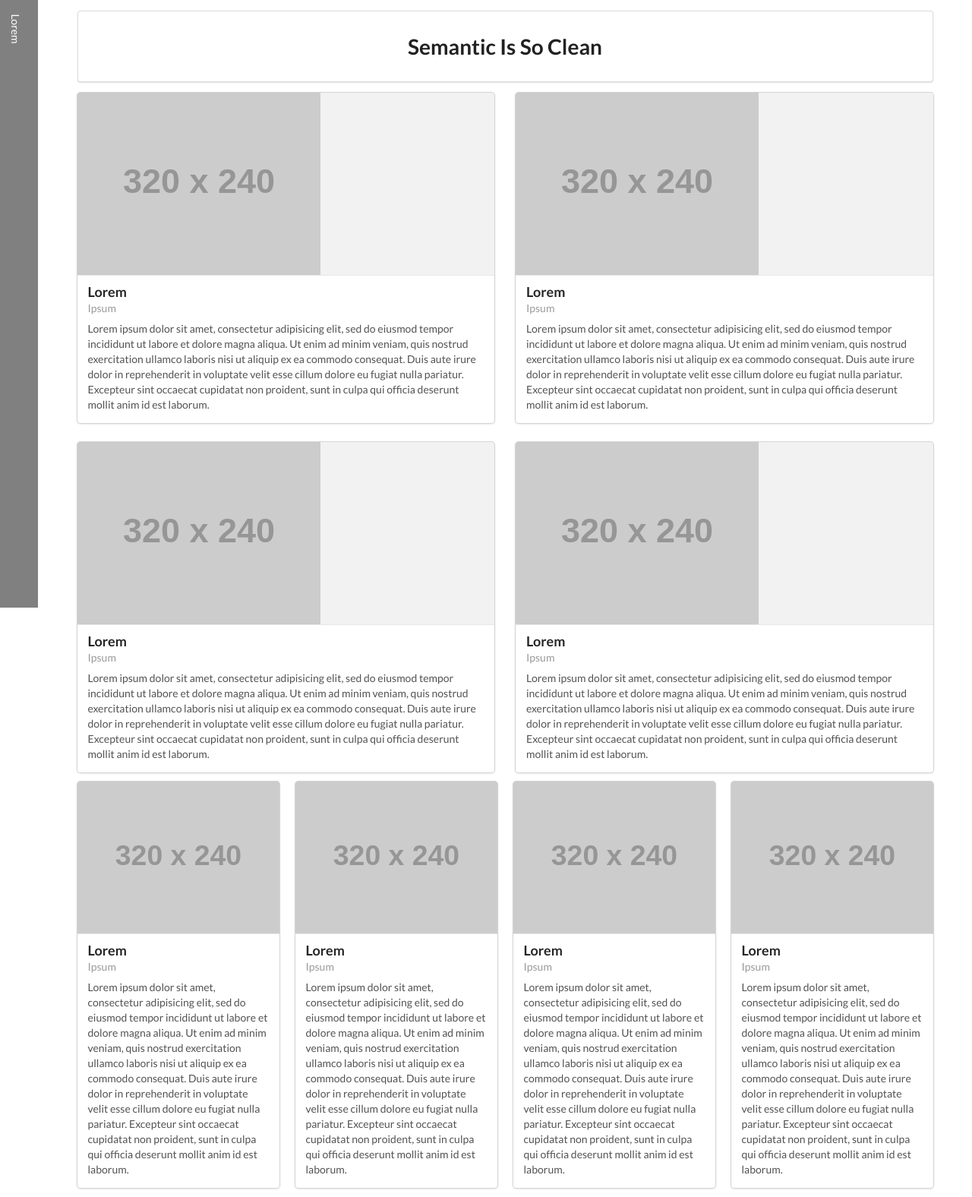
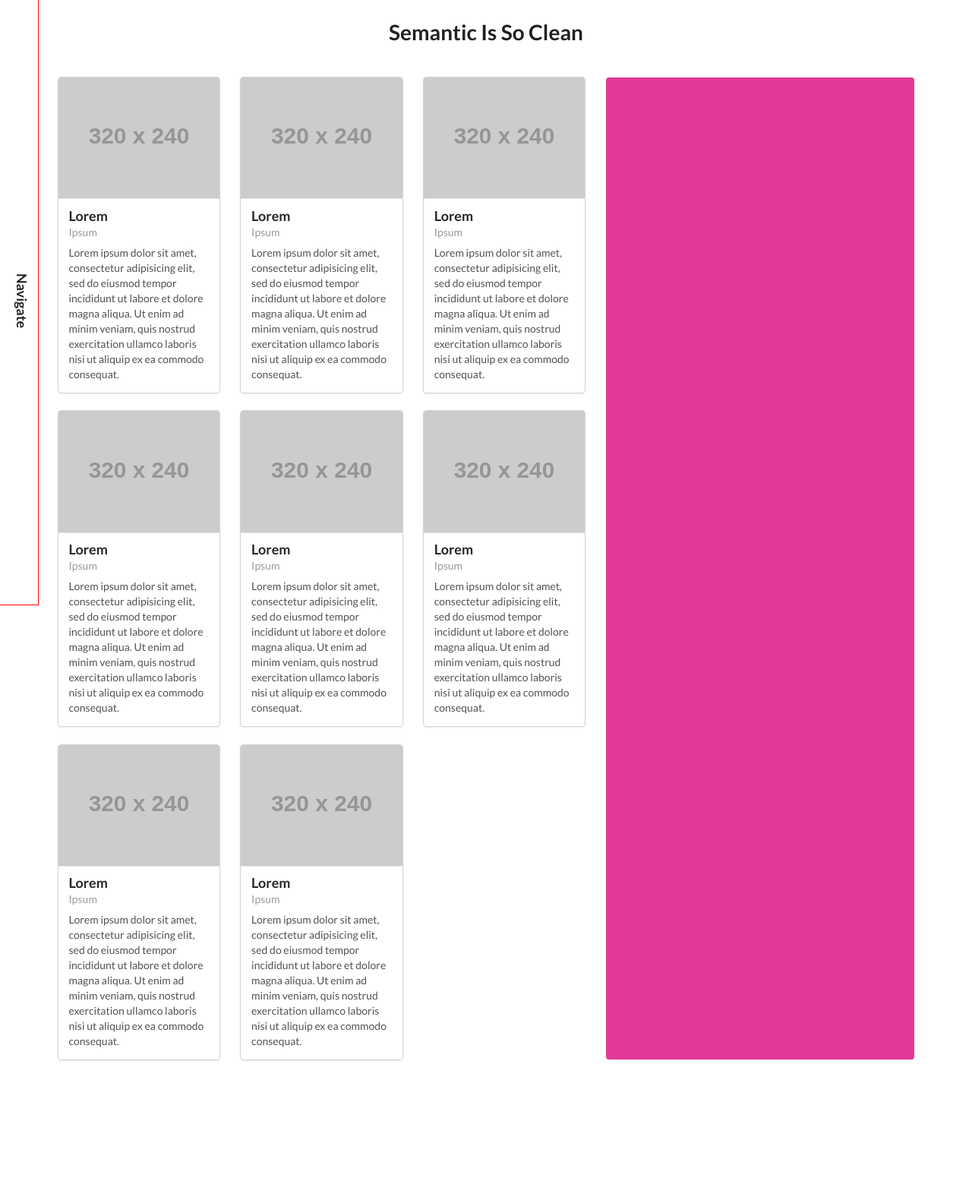
Before and after one commit to jsprow/jsprow.com, a PHP site: page /semantic.html in a window 1280 px wide. Shown: the whole page at 76% size. After the commit the page ends 1397 px from the top, so only its background shows below. Run offline with PHP 8.4, Linux system fonts and the light colour scheme; grey boxes labelled with a size stand in for pictures from a placeholder-image service; some libraries are stand-ins or nearby versions.

Commit message:
Still learning semantic

```diff
--- a/css/mysemantic.css
+++ b/css/mysemantic.css
@@ -1,4 +1,19 @@
 #sticky {
+  display: inline-block;
+  position: fixed;
+  writing-mode: tb-rl;
+  right: calc(100vw - 50px);
+  width: 50px;
+  height: 100%;
+  outline: 1px solid red;
+  text-align: center;
+  padding: 10px;
+}
+
+
+
+
+/*#sticky {
   position: fixed;
   width: 50px;
   height: 100vh;
@@ -9,10 +24,16 @@
   position: absolute;
   display: inline-block;
   top: 2em;
+  right: -3em;
   transform: rotate(90deg);
+  transform-origin: top left 0;
   color: white;
+}*/
+#title {
+  padding: 1em 0;
 }
-main {
-  padding-left: 50px;
-  padding-top: 1em;
+.pink {
+  background-color: #A4267C;
+  width: 100%;
+  height: 100%;
 }
--- a/semantic.html
+++ b/semantic.html
@@ -27,15 +27,13 @@
       </a>
   </div>
   <div class="pusher">
-    <div class="ui sticky" id="sticky">
-      <p class="navtext">Lorem</p>
-    </div>
-    <main>
+    <h3 id="sticky" class="sticky">Navigate</h3>
+    <div class="main ui container">
+      <h1 id="title" class="ui centered header">Semantic Is So Clean</h1>
       <div class="ui container">
-        <h1 class="ui segment centered header">Semantic Is So Clean</h1>
-        <div class="ui container">
-          <div class="ui row">
-            <div class="ui two cards stackable">
+        <div class="ui two column grid">
+          <div class="ten wide column">
+            <div class="ui three cards stackable">
               <div class="ui card">
                 <div class="ui move reveal image">
                   <div class="visible content">
@@ -48,8 +46,7 @@
                 <div class="content">
                   <div class="header">Lorem</div>
                   <div class="meta">Ipsum</div>
-                  <div class="description">Lorem ipsum dolor sit amet, consectetur adipisicing elit, sed do eiusmod tempor incididunt ut labore et dolore magna aliqua. Ut enim ad minim veniam, quis nostrud exercitation ullamco laboris nisi ut aliquip ex ea commodo consequat.
-                    Duis aute irure dolor in reprehenderit in voluptate velit esse cillum dolore eu fugiat nulla pariatur. Excepteur sint occaecat cupidatat non proident, sunt in culpa qui officia deserunt mollit anim id est laborum.</div>
+                  <div class="description">Lorem ipsum dolor sit amet, consectetur adipisicing elit, sed do eiusmod tempor incididunt ut labore et dolore magna aliqua. Ut enim ad minim veniam, quis nostrud exercitation ullamco laboris nisi ut aliquip ex ea commodo consequat.</div>
                 </div>
               </div>
               <div class="ui card">
@@ -64,8 +61,7 @@
                 <div class="content">
                   <div class="header">Lorem</div>
                   <div class="meta">Ipsum</div>
-                  <div class="description">Lorem ipsum dolor sit amet, consectetur adipisicing elit, sed do eiusmod tempor incididunt ut labore et dolore magna aliqua. Ut enim ad minim veniam, quis nostrud exercitation ullamco laboris nisi ut aliquip ex ea commodo consequat.
-                    Duis aute irure dolor in reprehenderit in voluptate velit esse cillum dolore eu fugiat nulla pariatur. Excepteur sint occaecat cupidatat non proident, sunt in culpa qui officia deserunt mollit anim id est laborum.</div>
+                  <div class="description">Lorem ipsum dolor sit amet, consectetur adipisicing elit, sed do eiusmod tempor incididunt ut labore et dolore magna aliqua. Ut enim ad minim veniam, quis nostrud exercitation ullamco laboris nisi ut aliquip ex ea commodo consequat.</div>
                 </div>
               </div>
               <div class="ui card">
@@ -80,8 +76,7 @@
                 <div class="content">
                   <div class="header">Lorem</div>
                   <div class="meta">Ipsum</div>
-                  <div class="description">Lorem ipsum dolor sit amet, consectetur adipisicing elit, sed do eiusmod tempor incididunt ut labore et dolore magna aliqua. Ut enim ad minim veniam, quis nostrud exercitation ullamco laboris nisi ut aliquip ex ea commodo consequat.
-                    Duis aute irure dolor in reprehenderit in voluptate velit esse cillum dolore eu fugiat nulla pariatur. Excepteur sint occaecat cupidatat non proident, sunt in culpa qui officia deserunt mollit anim id est laborum.</div>
+                  <div class="description">Lorem ipsum dolor sit amet, consectetur adipisicing elit, sed do eiusmod tempor incididunt ut labore et dolore magna aliqua. Ut enim ad minim veniam, quis nostrud exercitation ullamco laboris nisi ut aliquip ex ea commodo consequat.</div>
                 </div>
               </div>
               <div class="ui card">
@@ -96,14 +91,9 @@
                 <div class="content">
                   <div class="header">Lorem</div>
                   <div class="meta">Ipsum</div>
-                  <div class="description">Lorem ipsum dolor sit amet, consectetur adipisicing elit, sed do eiusmod tempor incididunt ut labore et dolore magna aliqua. Ut enim ad minim veniam, quis nostrud exercitation ullamco laboris nisi ut aliquip ex ea commodo consequat.
-                    Duis aute irure dolor in reprehenderit in voluptate velit esse cillum dolore eu fugiat nulla pariatur. Excepteur sint occaecat cupidatat non proident, sunt in culpa qui officia deserunt mollit anim id est laborum.</div>
+                  <div class="description">Lorem ipsum dolor sit amet, consectetur adipisicing elit, sed do eiusmod tempor incididunt ut labore et dolore magna aliqua. Ut enim ad minim veniam, quis nostrud exercitation ullamco laboris nisi ut aliquip ex ea commodo consequat.</div>
                 </div>
               </div>
-            </div>
-          </div>
-          <div class="ui row">
-            <div class="ui four cards stackable">
               <div class="ui card">
                 <div class="ui move reveal image">
                   <div class="visible content">
@@ -116,8 +106,7 @@
                 <div class="content">
                   <div class="header">Lorem</div>
                   <div class="meta">Ipsum</div>
-                  <div class="description">Lorem ipsum dolor sit amet, consectetur adipisicing elit, sed do eiusmod tempor incididunt ut labore et dolore magna aliqua. Ut enim ad minim veniam, quis nostrud exercitation ullamco laboris nisi ut aliquip ex ea commodo consequat.
-                    Duis aute irure dolor in reprehenderit in voluptate velit esse cillum dolore eu fugiat nulla pariatur. Excepteur sint occaecat cupidatat non proident, sunt in culpa qui officia deserunt mollit anim id est laborum.</div>
+                  <div class="description">Lorem ipsum dolor sit amet, consectetur adipisicing elit, sed do eiusmod tempor incididunt ut labore et dolore magna aliqua. Ut enim ad minim veniam, quis nostrud exercitation ullamco laboris nisi ut aliquip ex ea commodo consequat.</div>
                 </div>
               </div>
               <div class="ui card">
@@ -132,8 +121,7 @@
                 <div class="content">
                   <div class="header">Lorem</div>
                   <div class="meta">Ipsum</div>
-                  <div class="description">Lorem ipsum dolor sit amet, consectetur adipisicing elit, sed do eiusmod tempor incididunt ut labore et dolore magna aliqua. Ut enim ad minim veniam, quis nostrud exercitation ullamco laboris nisi ut aliquip ex ea commodo consequat.
-                    Duis aute irure dolor in reprehenderit in voluptate velit esse cillum dolore eu fugiat nulla pariatur. Excepteur sint occaecat cupidatat non proident, sunt in culpa qui officia deserunt mollit anim id est laborum.</div>
+                  <div class="description">Lorem ipsum dolor sit amet, consectetur adipisicing elit, sed do eiusmod tempor incididunt ut labore et dolore magna aliqua. Ut enim ad minim veniam, quis nostrud exercitation ullamco laboris nisi ut aliquip ex ea commodo consequat.</div>
                 </div>
               </div>
               <div class="ui card">
@@ -148,8 +136,7 @@
                 <div class="content">
                   <div class="header">Lorem</div>
                   <div class="meta">Ipsum</div>
-                  <div class="description">Lorem ipsum dolor sit amet, consectetur adipisicing elit, sed do eiusmod tempor incididunt ut labore et dolore magna aliqua. Ut enim ad minim veniam, quis nostrud exercitation ullamco laboris nisi ut aliquip ex ea commodo consequat.
-                    Duis aute irure dolor in reprehenderit in voluptate velit esse cillum dolore eu fugiat nulla pariatur. Excepteur sint occaecat cupidatat non proident, sunt in culpa qui officia deserunt mollit anim id est laborum.</div>
+                  <div class="description">Lorem ipsum dolor sit amet, consectetur adipisicing elit, sed do eiusmod tempor incididunt ut labore et dolore magna aliqua. Ut enim ad minim veniam, quis nostrud exercitation ullamco laboris nisi ut aliquip ex ea commodo consequat.</div>
                 </div>
               </div>
               <div class="ui card">
@@ -164,17 +151,19 @@
                 <div class="content">
                   <div class="header">Lorem</div>
                   <div class="meta">Ipsum</div>
-                  <div class="description">Lorem ipsum dolor sit amet, consectetur adipisicing elit, sed do eiusmod tempor incididunt ut labore et dolore magna aliqua. Ut enim ad minim veniam, quis nostrud exercitation ullamco laboris nisi ut aliquip ex ea commodo consequat.
-                    Duis aute irure dolor in reprehenderit in voluptate velit esse cillum dolore eu fugiat nulla pariatur. Excepteur sint occaecat cupidatat non proident, sunt in culpa qui officia deserunt mollit anim id est laborum.</div>
+                  <div class="description">Lorem ipsum dolor sit amet, consectetur adipisicing elit, sed do eiusmod tempor incididunt ut labore et dolore magna aliqua. Ut enim ad minim veniam, quis nostrud exercitation ullamco laboris nisi ut aliquip ex ea commodo consequat.</div>
                 </div>
               </div>
             </div>
           </div>
+          <div class="six wide column">
+            <div class="ui segment inverted pink">
+            </div>
+          </div>
         </div>
       </div>
-    </main>
+    </div>
   </div>
-
   <script type="text/javascript">
     $(".sticky").click(function() {
       $('.left.vertical.menu.sidebar').sidebar('toggle');
```
Also changed, not shown: img/pink.svg (added).
